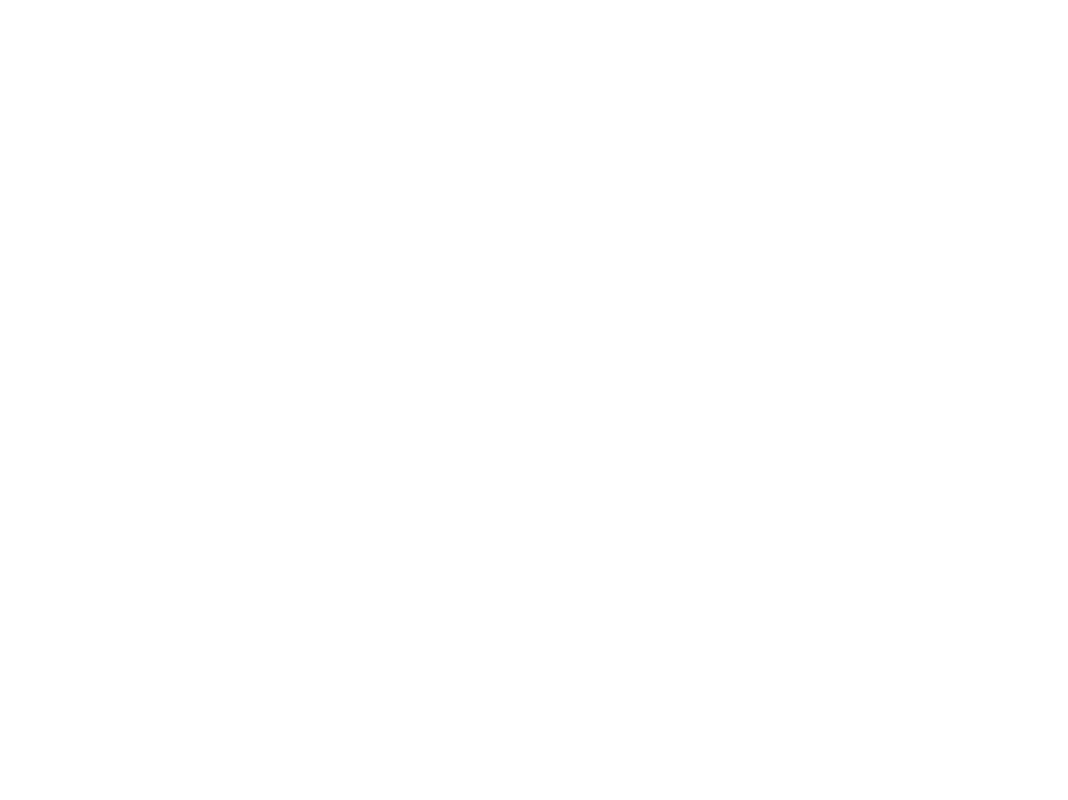
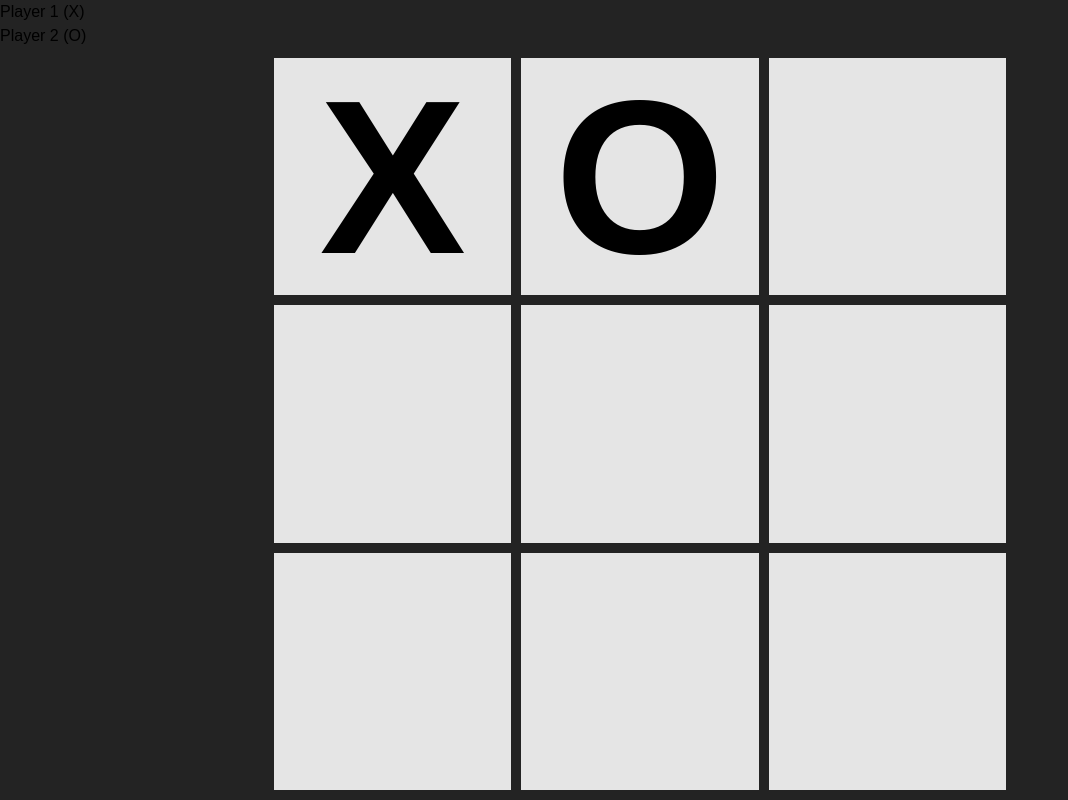
Before and after one commit to ksco23/odin-tic-tac-toe-project, a plain HTML site: page index.html in a window 1280 px wide. Shown: the whole page, without its empty margins (0-1068 px from the left). Drawn offline with Linux system fonts and the light colour scheme.

Commit message:
Add html and css to set up the game board

```diff
--- a/index.html
+++ b/index.html
@@ -9,7 +9,27 @@
 </head>
 
 <body>
-
+    <div class="gameContainer">
+        <div class="header">
+            <div class="player1">
+                Player 1 (X)
+            </div>
+            <div class="player2">
+                Player 2 (O)
+            </div>
+        </div>
+        <div class="boardContainer">
+            <div class="cell" data-row="1" data-col="1">X</div>
+            <div class="cell" data-row="1" data-col="2">O</div>
+            <div class="cell" data-row="1" data-col="3"></div>
+            <div class="cell" data-row="2" data-col="1"></div>
+            <div class="cell" data-row="2" data-col="2"></div>
+            <div class="cell" data-row="2" data-col="3"></div>
+            <div class="cell" data-row="3" data-col="1"></div>
+            <div class="cell" data-row="3" data-col="2"></div>
+            <div class="cell" data-row="3" data-col="3"></div>
+        </div>
+    </div>
     <script src="script.js"></script>
 </body>
 
--- a/styles.css
+++ b/styles.css
@@ -0,0 +1,62 @@
+html {
+    box-sizing: border-box;
+}
+
+*,
+*::before,
+*::after {
+    box-sizing: inherit;
+}
+
+html,
+body {
+    margin: 0;
+    height: 100%;
+    color: #000;
+}
+
+body {
+    padding: 0;
+    font-family: Arial, Helvetica, sans-serif;
+    line-height: 1.5;
+    background-color: #232323;
+}
+
+.gameContainer {
+    display: grid;
+    grid-template-rows: auto 1fr;
+    height: 100vh;
+}
+
+.boardContainer {
+    display: grid;
+    grid-template-columns: repeat(3, 1fr);
+    grid-template-rows: repeat(3, 1fr);
+    max-width: 100%;
+    max-height: 100%;
+    min-width: 0;
+    min-height: 0;
+    aspect-ratio: 1 / 1;
+    gap: clamp(5px, 3vw, 10px);
+    padding: 10px;
+    justify-self: center;
+    container-type: inline-size;
+}
+
+.cell {
+    display: flex;
+    justify-content: center;
+    align-items: center;
+    background-color: #e5e5e5;
+    color: #000;
+    line-height: 0;
+    letter-spacing: 0;
+    font-size: 30cqw;
+    font-weight: bold;
+    user-select: none;
+}
+
+.cell:hover {
+    background-color: #b7b7b7;
+    cursor: pointer;
+}
```
